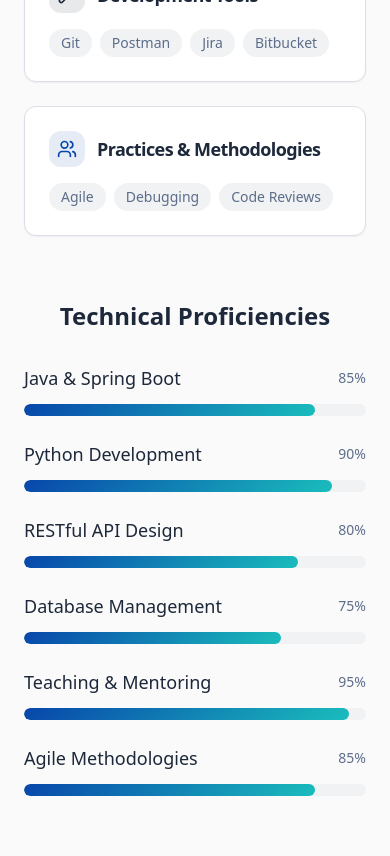
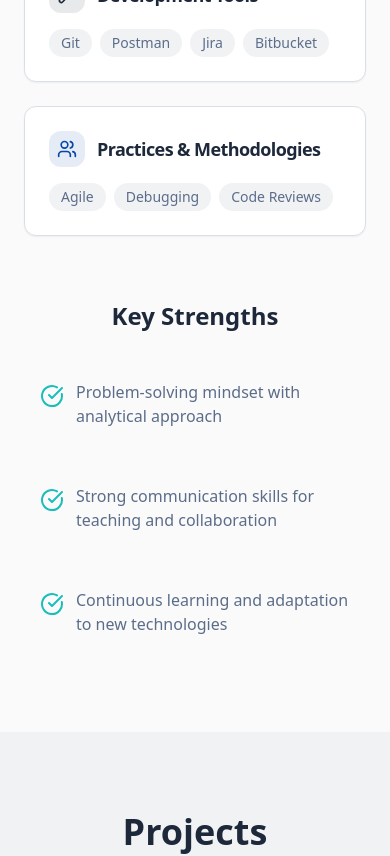
Before and after one commit to Ashritha304/ashritha-portfolio-builder-website, a React (Vite) app: page / in a window 390 px wide. Shown: the part 5830-6686 px from the top of the page. Built offline with nearby package versions, Linux system fonts and the light colour scheme.

Commit message:
Visual edit in Lovable
Edited UI in Lovable

```diff
--- a/src/components/Skills.tsx
+++ b/src/components/Skills.tsx
@@ -1,57 +1,57 @@
 import { Code, Database, Globe, Wrench, Users, CheckCircle } from 'lucide-react';
 import { Card, CardContent, CardHeader, CardTitle } from '@/components/ui/card';
-
 const Skills = () => {
-  const skillCategories = [
-    {
+  const skillCategories = [{
     title: "Programming Languages",
     icon: Code,
     skills: ["Java", "Python", "C"],
-      color: "text-primary bg-primary/10",
-    },
-    {
+    color: "text-primary bg-primary/10"
+  }, {
     title: "Frameworks & Libraries",
     icon: Globe,
     skills: ["Spring Boot", "Flask"],
-      color: "text-teal bg-teal/10",
-    },
-    {
+    color: "text-teal bg-teal/10"
+  }, {
     title: "Databases",
     icon: Database,
     skills: ["MySQL", "Oracle"],
-      color: "text-navy bg-navy/10",
-    },
-    {
+    color: "text-navy bg-navy/10"
+  }, {
     title: "Frontend Technologies",
     icon: Globe,
     skills: ["HTML", "CSS", "JavaScript"],
-      color: "text-accent bg-accent/10",
-    },
-    {
+    color: "text-accent bg-accent/10"
+  }, {
     title: "Development Tools",
     icon: Wrench,
     skills: ["Git", "Postman", "Jira", "Bitbucket"],
-      color: "text-charcoal bg-charcoal/10",
-    },
-    {
+    color: "text-charcoal bg-charcoal/10"
+  }, {
     title: "Practices & Methodologies",
     icon: Users,
     skills: ["Agile", "Debugging", "Code Reviews"],
-      color: "text-primary bg-primary/10",
-    },
-  ];
-
-  const technicalProficiencies = [
-    { skill: "Java & Spring Boot", level: 85 },
-    { skill: "Python Development", level: 90 },
-    { skill: "RESTful API Design", level: 80 },
-    { skill: "Database Management", level: 75 },
-    { skill: "Teaching & Mentoring", level: 95 },
-    { skill: "Agile Methodologies", level: 85 },
-  ];
-
-  return (
-    <section id="skills" className="py-20 bg-background">
+    color: "text-primary bg-primary/10"
+  }];
+  const technicalProficiencies = [{
+    skill: "Java & Spring Boot",
+    level: 85
+  }, {
+    skill: "Python Development",
+    level: 90
+  }, {
+    skill: "RESTful API Design",
+    level: 80
+  }, {
+    skill: "Database Management",
+    level: 75
+  }, {
+    skill: "Teaching & Mentoring",
+    level: 95
+  }, {
+    skill: "Agile Methodologies",
+    level: 85
+  }];
+  return <section id="skills" className="py-20 bg-background">
       <div className="container mx-auto px-6 max-w-6xl">
         <div className="text-center mb-16 animate-fade-in">
           <h2 className="text-4xl font-bold text-charcoal mb-4">Skills & Expertise</h2>
@@ -64,12 +64,9 @@ const Skills = () => {
 
         {/* Skill Categories */}
         <div className="grid md:grid-cols-2 lg:grid-cols-3 gap-6 mb-16">
-          {skillCategories.map((category, index) => (
-            <Card
-              key={index}
-              className="border border-border hover:shadow-medium transition-all duration-300 hover:border-primary/30 animate-scale-in"
-              style={{ animationDelay: `${index * 100}ms` }}
-            >
+          {skillCategories.map((category, index) => <Card key={index} className="border border-border hover:shadow-medium transition-all duration-300 hover:border-primary/30 animate-scale-in" style={{
+          animationDelay: `${index * 100}ms`
+        }}>
               <CardHeader className="pb-4">
                 <CardTitle className="flex items-center space-x-3">
                   <div className={`p-2 rounded-lg ${category.color}`}>
@@ -80,63 +77,33 @@ const Skills = () => {
               </CardHeader>
               <CardContent>
                 <div className="flex flex-wrap gap-2">
-                  {category.skills.map((skill, skillIndex) => (
-                    <span
-                      key={skillIndex}
-                      className="px-3 py-1 bg-muted text-muted-foreground rounded-full text-sm font-medium hover:bg-primary/10 hover:text-primary transition-colors"
-                    >
+                  {category.skills.map((skill, skillIndex) => <span key={skillIndex} className="px-3 py-1 bg-muted text-muted-foreground rounded-full text-sm font-medium hover:bg-primary/10 hover:text-primary transition-colors">
                       {skill}
-                    </span>
-                  ))}
+                    </span>)}
                 </div>
               </CardContent>
-            </Card>
-          ))}
+            </Card>)}
         </div>
 
         {/* Technical Proficiencies */}
         <div className="animate-slide-up">
-          <h3 className="text-2xl font-bold text-charcoal mb-8 text-center">Technical Proficiencies</h3>
-          <div className="grid md:grid-cols-2 gap-6">
-            {technicalProficiencies.map((item, index) => (
-              <div key={index} className="space-y-3">
-                <div className="flex items-center justify-between">
-                  <span className="text-lg font-medium text-charcoal">{item.skill}</span>
-                  <span className="text-sm text-muted-foreground font-medium">{item.level}%</span>
-                </div>
-                <div className="w-full bg-muted rounded-full h-3 overflow-hidden">
-                  <div
-                    className="h-full bg-gradient-primary rounded-full transition-all duration-1000 ease-out"
-                    style={{
-                      width: `${item.level}%`,
-                      animationDelay: `${index * 200 + 500}ms`
-                    }}
-                  ></div>
-                </div>
-              </div>
-            ))}
-          </div>
+
+
         </div>
 
         {/* Key Strengths */}
-        <div className="mt-16 text-center animate-fade-in" style={{ animationDelay: '800ms' }}>
+        <div className="mt-16 text-center animate-fade-in" style={{
+        animationDelay: '800ms'
+      }}>
           <h3 className="text-2xl font-bold text-charcoal mb-8">Key Strengths</h3>
           <div className="grid md:grid-cols-3 gap-6">
-            {[
-              "Problem-solving mindset with analytical approach",
-              "Strong communication skills for teaching and collaboration",
-              "Continuous learning and adaptation to new technologies"
-            ].map((strength, index) => (
-              <div key={index} className="flex items-start space-x-3 p-4">
+            {["Problem-solving mindset with analytical approach", "Strong communication skills for teaching and collaboration", "Continuous learning and adaptation to new technologies"].map((strength, index) => <div key={index} className="flex items-start space-x-3 p-4">
                 <CheckCircle className="w-6 h-6 text-teal flex-shrink-0 mt-1" />
                 <p className="text-muted-foreground text-left">{strength}</p>
-              </div>
-            ))}
+              </div>)}
           </div>
         </div>
       </div>
-    </section>
-  );
+    </section>;
 };
-
 export default Skills;
```
Lines whose indentation alone changed are shown as unchanged.
